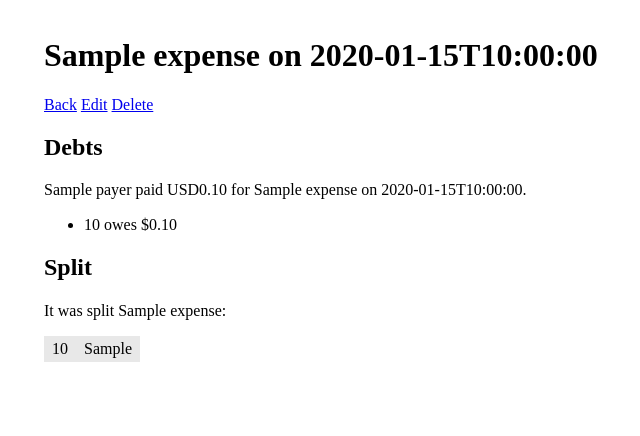
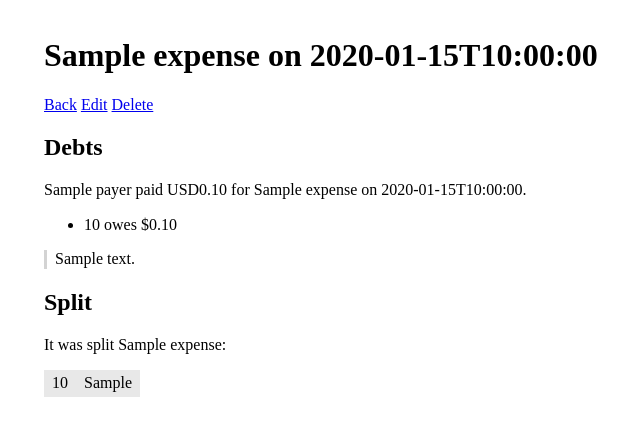
Before and after one commit to p7g/splitsilly, a Django app: template groups/templates/groups/expense_detail.html in a window 1280 px wide. Shown: the top 436 px of the page, without its empty margins (276-916 px from the left). Run offline with Django 4.2, Linux system fonts and the light colour scheme; the template is opened without the code that fills it: most values are stand-ins (such as "Sample title", 1, 10 or a date in 2020).

Commit message:
add expense note

```diff
--- a/groups/api.py
+++ b/groups/api.py
@@ -100,6 +100,7 @@ def create_expense(
     split: RawSplit,
     exchange_rate: Decimal,
     currency_symbol: str,
+    note: str = "",
     _is_settle_up: bool = False,
 ) -> Expense:
     evaled_split = _evaluate_split(type_, split)
@@ -140,6 +141,7 @@ def update_expense(
     split: RawSplit,
     exchange_rate: Decimal,
     currency_symbol: str,
+    note: str,
 ) -> None:
     evaled_split = _evaluate_split(type_, split)
     validate_expense_split(type_, amount, evaled_split)
@@ -151,6 +153,7 @@ def update_expense(
     expense.amount = amount
     expense.exchange_rate = exchange_rate
     expense.currency_symbol = currency_symbol
+    expense.note = note
     expense.save()
 
     old_split_participants = {
@@ -354,6 +357,7 @@ def settle_up(
         {payee: ("1", 0)},
         Decimal(1),
         "$",
+        note="",
         _is_settle_up=True,
     )
 
@@ -371,6 +375,7 @@ def update_settle_up(
         {payee: ("1", 0)},
         Decimal(1),
         "$",
+        "",
     )
 
 
--- a/groups/forms.py
+++ b/groups/forms.py
@@ -83,6 +83,7 @@ class ExpenseForm(forms.ModelForm[Expense]):
     payer = forms.ModelChoiceField(queryset=User.objects.none())
     amount = MoneyField(min_value=0)
     currency_symbol = forms.CharField(max_length=5, required=True, initial="$")
+    note = forms.CharField(required=False, widget=forms.Textarea, max_length=4096)
 
     def __init__(self, *, group: ExpenseGroup, **kwargs: Any) -> None:
         self._group = group
@@ -155,6 +156,7 @@ class ExpenseForm(forms.ModelForm[Expense]):
             "split": self.cleaned_data["split"],
             "exchange_rate": self.cleaned_data["exchange_rate"],
             "currency_symbol": self.cleaned_data["currency_symbol"],
+            "note": self.cleaned_data["note"],
         }
 
         if self.instance.pk:
--- a/groups/models.py
+++ b/groups/models.py
@@ -87,6 +87,7 @@ class Expense(models.Model):
     is_settle_up = models.BooleanField(default=False)
     exchange_rate = models.DecimalField(max_digits=20, decimal_places=10, default=1)
     currency_symbol = models.TextField(default="$")
+    note = models.TextField(default="", blank=True)
 
     objects = models.Manager.from_queryset(ExpenseQuerySet)()
 
--- a/groups/templates/groups/expense_detail.html
+++ b/groups/templates/groups/expense_detail.html
@@ -2,6 +2,17 @@
 {% load money %}
 
 {% block title %}{{ expense.name }} | Splitsilly{% endblock %}
+
+{% block head %}
+<style>
+.note {
+    white-space: pre;
+    margin-left: 0;
+    padding: 0 0 0 8px;
+    border-left: 3px solid lightgrey;
+}
+</style>
+{% endblock %}
 
 {% block body %}
 <h1>{{ expense.name }} on {{ expense.date.isoformat }}</h1>
@@ -17,6 +28,10 @@
     <li>{{ user }} owes {{ amount|to_dollars }}</li>
     {% endfor %}
 </ul>
+
+{% if expense.note %}
+<blockquote class="note">{{ expense.note }}</blockquote>
+{% endif %}
 
 <h2>Split</h2>
 
--- a/groups/templates/groups/expense_form.html
+++ b/groups/templates/groups/expense_form.html
@@ -107,6 +107,12 @@ legend + .form-row.form-row {
         {{ form.exchange_rate.errors }}
         {{ form.exchange_rate.label_tag }}
         {{ form.exchange_rate }}
+    </div>
+
+    <div class="form-row">
+        {{ form.note.errors }}
+        {{ form.note.label_tag }}
+        {{ form.note }}
     </div>
 
     <div class="form-row">
```
Also changed, not shown: groups/migrations/0010_expense_note_alter_expensegroupinvite_consumed_by.py (added).
